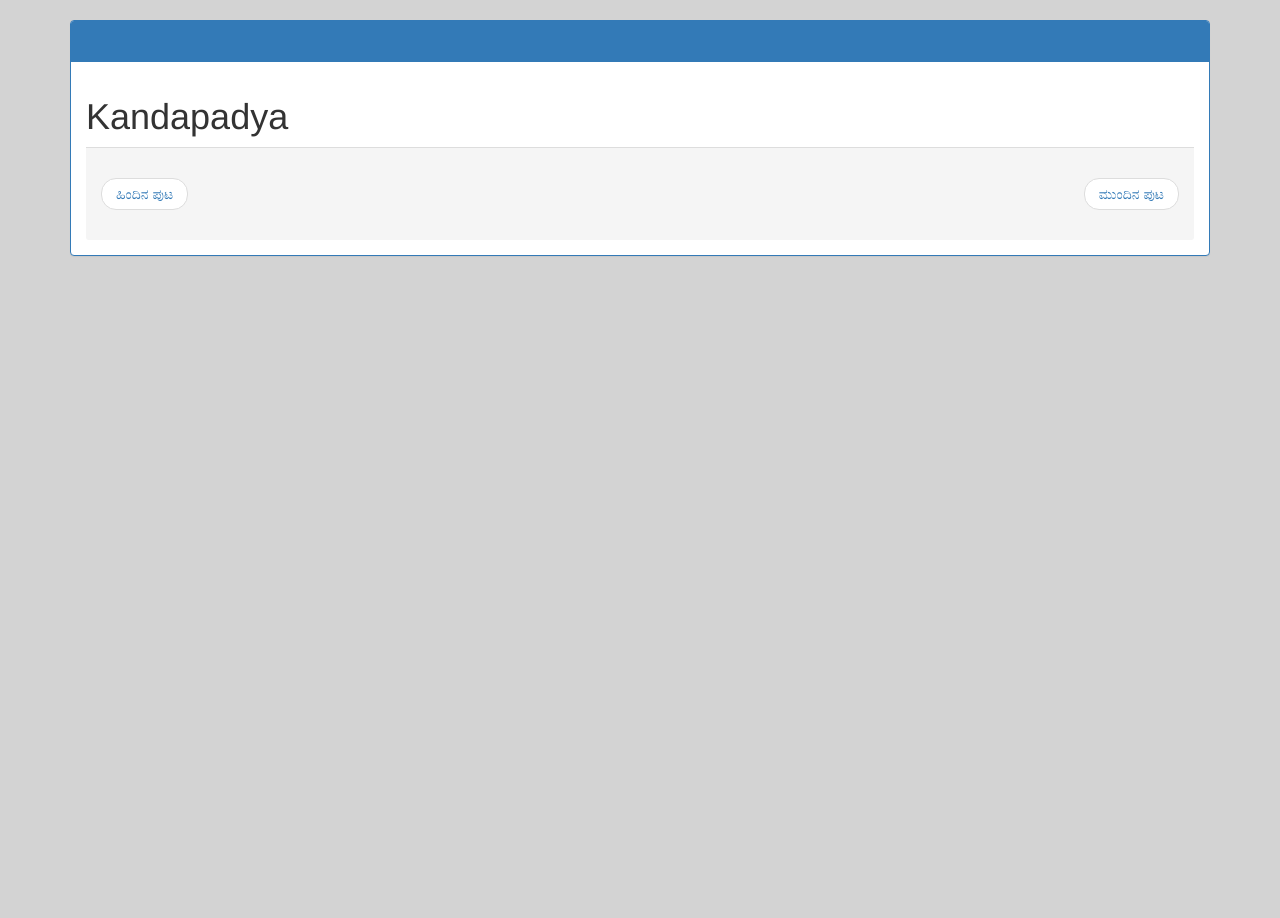
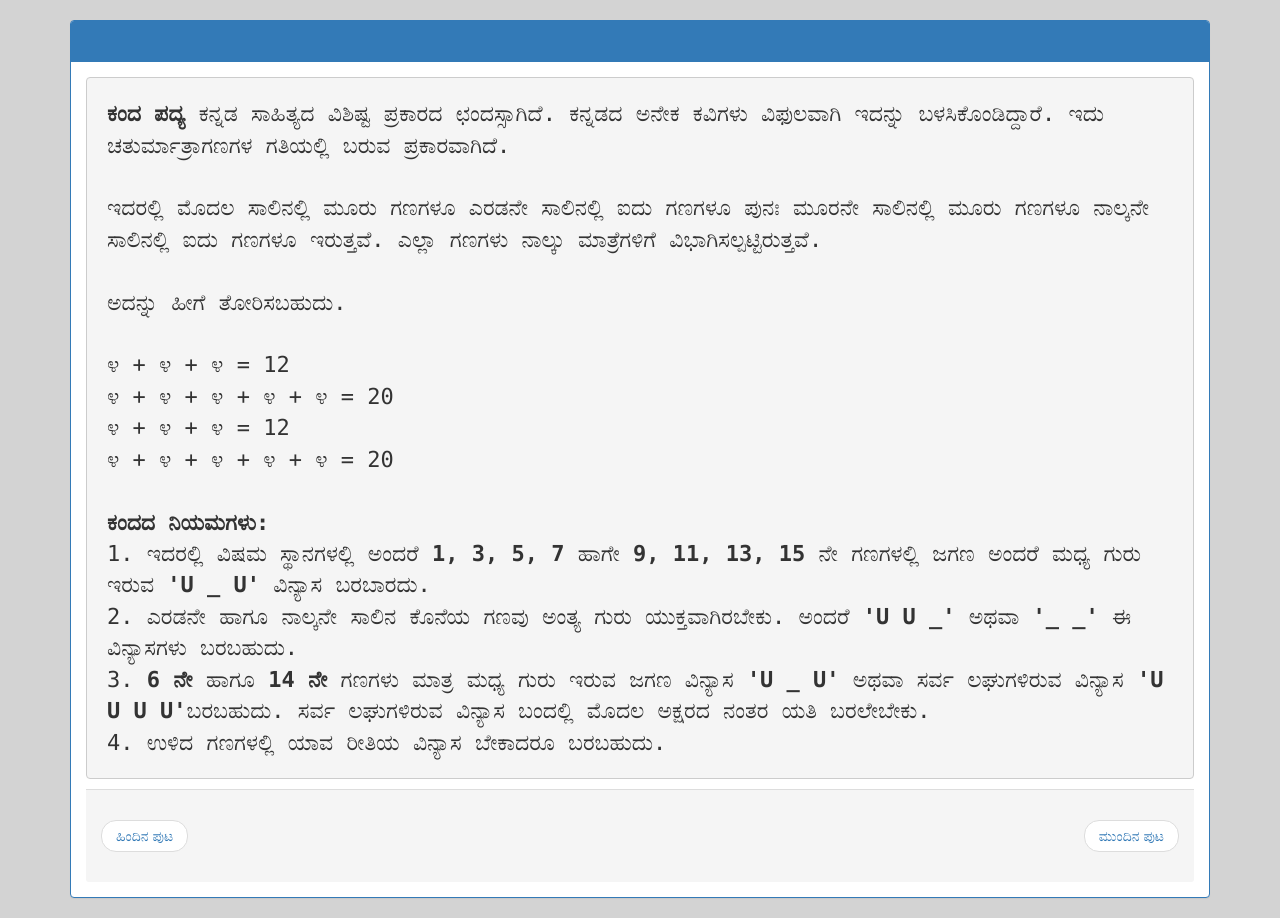
Before and after one commit to anuprshetty/chandassu, a Flask app: template templates/chandassu/kandapadya.html in a window 1280 px wide. Shown: the part 75-993 px from the top of the page. Before the commit the page ends 331 px from the top, so only its background shows below. Run offline with Flask 3, Linux system fonts and the light colour scheme; the template is opened without the code that fills it, so the values that code supplies are empty; some libraries are stand-ins or nearby versions.

Commit message:
routing for kandapadya

```diff
--- a/templates/chandassu/kandapadya.html
+++ b/templates/chandassu/kandapadya.html
@@ -1,3 +1,20 @@
 <!DOCTYPE html> {% extends "base.html" %} {% block body %}
-<h1>Kandapadya</h1>
+<pre class="pre-wrap">
+<b>ಕಂದ ಪದ್ಯ</b> ಕನ್ನಡ ಸಾಹಿತ್ಯದ ವಿಶಿಷ್ಟ ಪ್ರಕಾರದ ಛಂದಸ್ಸಾಗಿದೆ. ಕನ್ನಡದ ಅನೇಕ ಕವಿಗಳು ವಿಫುಲವಾಗಿ ಇದನ್ನು ಬಳಸಿಕೊಂಡಿದ್ದಾರೆ. ಇದು ಚತುರ್ಮಾತ್ರಾಗಣಗಳ ಗತಿಯಲ್ಲಿ ಬರುವ ಪ್ರಕಾರವಾಗಿದೆ.
+
+ಇದರಲ್ಲಿ ಮೊದಲ ಸಾಲಿನಲ್ಲಿ ಮೂರು ಗಣಗಳೂ ಎರಡನೇ ಸಾಲಿನಲ್ಲಿ ಐದು ಗಣಗಳೂ ಪುನಃ ಮೂರನೇ ಸಾಲಿನಲ್ಲಿ ಮೂರು ಗಣಗಳೂ ನಾಲ್ಕನೇ ಸಾಲಿನಲ್ಲಿ ಐದು ಗಣಗಳೂ ಇರುತ್ತವೆ. ಎಲ್ಲಾ ಗಣಗಳು ನಾಲ್ಕು ಮಾತ್ರೆಗಳಿಗೆ ವಿಭಾಗಿಸಲ್ಪಟ್ಟಿರುತ್ತವೆ.
+
+ಅದನ್ನು ಹೀಗೆ ತೋರಿಸಬಹುದು.
+
+೪ + ೪ + ೪ = 12
+೪ + ೪ + ೪ + ೪ + ೪ = 20
+೪ + ೪ + ೪ = 12
+೪ + ೪ + ೪ + ೪ + ೪ = 20
+
+<b>ಕಂದದ ನಿಯಮಗಳು:</b>
+1. ಇದರಲ್ಲಿ ವಿಷಮ ಸ್ಥಾನಗಳಲ್ಲಿ ಅಂದರೆ <b>1, 3, 5, 7</b> ಹಾಗೇ <b>9, 11, 13, 15</b> ನೇ ಗಣಗಳಲ್ಲಿ ಜಗಣ ಅಂದರೆ ಮಧ್ಯ ಗುರು ಇರುವ <b>'U _ U'</b> ವಿನ್ಯಾಸ ಬರಬಾರದು.
+2. ಎರಡನೇ ಹಾಗೂ ನಾಲ್ಕನೇ ಸಾಲಿನ ಕೊನೆಯ ಗಣವು ಅಂತ್ಯ ಗುರು ಯುಕ್ತವಾಗಿರಬೇಕು. ಅಂದರೆ <b>'U U _'</b> ಅಥವಾ <b>'_ _'</b> ಈ ವಿನ್ಯಾಸಗಳು ಬರಬಹುದು.
+3. <b>6 ನೇ</b> ಹಾಗೂ <b>14 ನೇ</b> ಗಣಗಳು ಮಾತ್ರ ಮಧ್ಯ ಗುರು ಇರುವ ಜಗಣ ವಿನ್ಯಾಸ <b>'U _ U'</b> ಅಥವಾ ಸರ್ವ ಲಘುಗಳಿರುವ ವಿನ್ಯಾಸ <b>'U U U U'</b>ಬರಬಹುದು. ಸರ್ವ ಲಘುಗಳಿರುವ ವಿನ್ಯಾಸ ಬಂದಲ್ಲಿ ಮೊದಲ ಅಕ್ಷರದ ನಂತರ ಯತಿ ಬರಲೇಬೇಕು.
+4. ಉಳಿದ ಗಣಗಳಲ್ಲಿ ಯಾವ ರೀತಿಯ ವಿನ್ಯಾಸ ಬೇಕಾದರೂ ಬರಬಹುದು.
+</pre>
 {% endblock %}
```
Also changed, not shown: blueprints/chandassu/__init__.py (+8 -1 lines).
